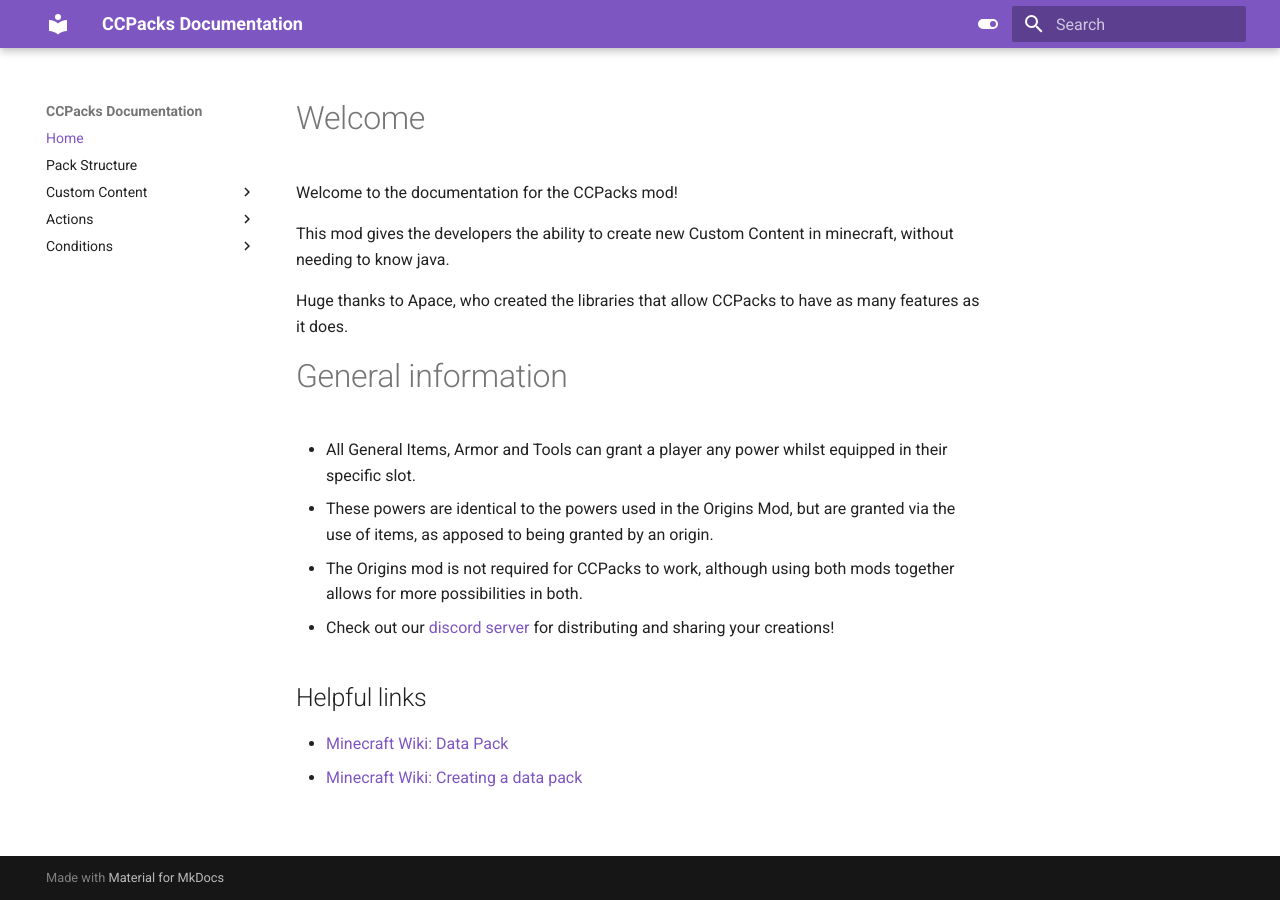
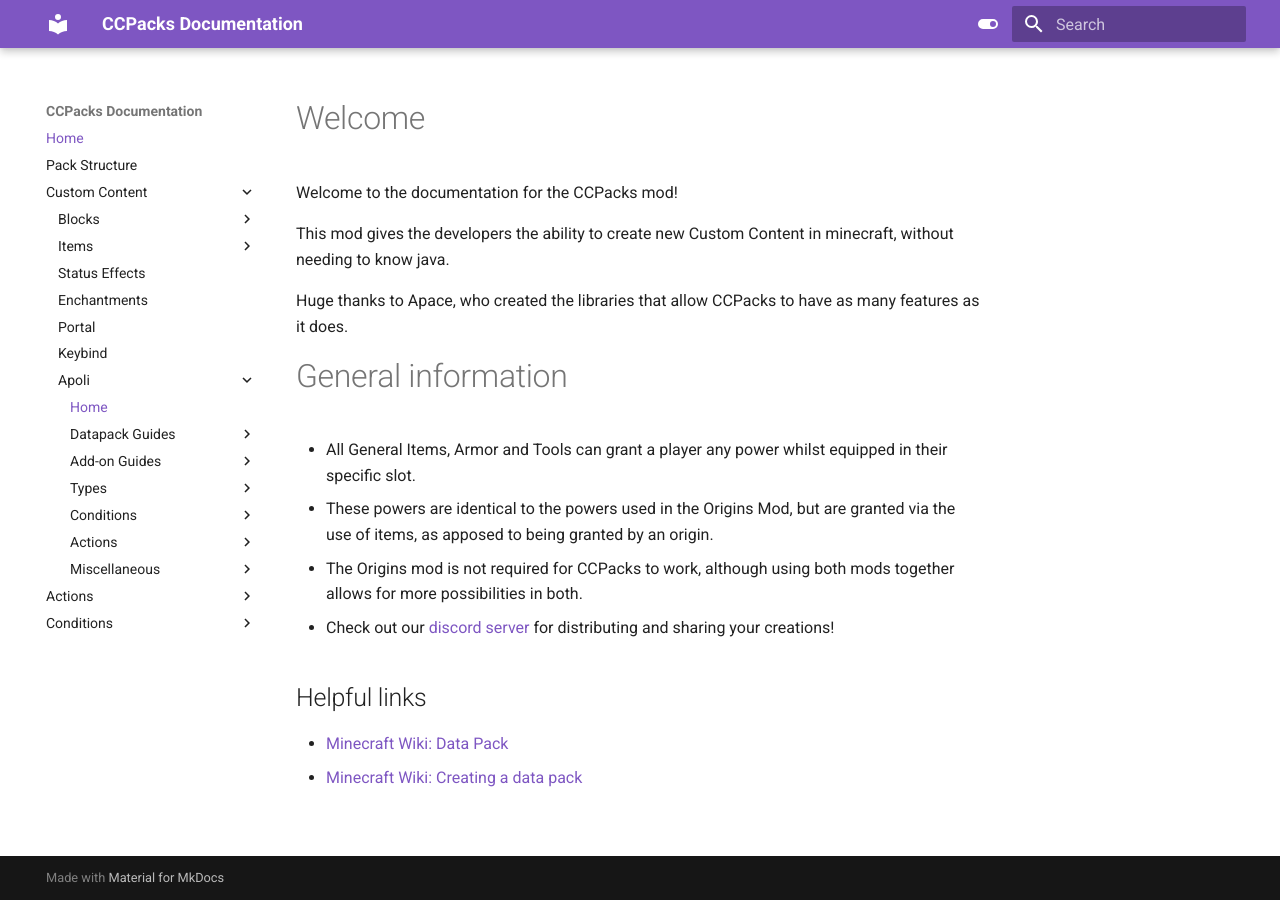
Before and after one commit to eggohito/CCPacks-Documentation, an MkDocs documentation site: the page built from docs/index.md, in a window 1280 px wide. Built offline with MkDocs 1.6.1 and Material for MkDocs 9.7.7, drawn with Linux system fonts in a browser that asks for light colours; some of the changed lines change nothing that is shown.

Commit message:
Update mkdocs.yml

```diff
--- a/mkdocs.yml
+++ b/mkdocs.yml
@@ -21,6 +21,42 @@
         - Enchantments: enchantment.md
         - Portal: portal.md
         - Keybind: keybind.md
+        - Apoli:
+            - Home: index.md
+            - Datapack Guides:
+                - Defining an Origin: guides/data/define_origin.md
+                - Defining a Power: guides/data/define_power.md
+                - Origin conditions in layers: guides/data/origin_conditions_in_layers.md
+            - Add-on Guides:
+                - Workspace Setup: guides/addon/workspace_setup.md
+                - Dependencies Explained: guides/addon/dependencies.md
+            - Types:
+                - Power Types: power_types.md
+                - Data Types: data_types.md
+                - Power JSON: power_json.md
+                - Origin JSON: origin_json.md
+                - Layer JSON: layer_json.md
+            - Conditions:
+                - Biome Conditions: biome_conditions.md
+                - Block Conditions: block_conditions.md
+                - Damage Conditions: damage_conditions.md
+                - Entity Conditions: entity_conditions.md
+                - Fluid Conditions: fluid_conditions.md
+                - Item Conditions: item_conditions.md
+                - Meta Conditions: meta_conditions.md
+            - Actions:
+                - Block Actions: block_actions.md
+                - Entity Actions: entity_actions.md
+                - Item Actions: item_actions.md
+                - Meta Actions: meta_actions.md
+            - Miscellaneous:
+                - Commands: misc/commands.md
+                - Keybindings: misc/keybindings.md
+                - Origins: misc/origins.md
+                - Positioned Item Stack Slots: misc/positioned_item_stack_slots.md
+                - Powers: misc/origins_powers.md
+                - Resource Bars: misc/resource_bars.md
+                - Vanilla Damage Sources: misc/vanilla_damage_sources.md
     - Actions:
         - Item Actions:
             - Remove Durability: item_actions/remove_durability.md
```
